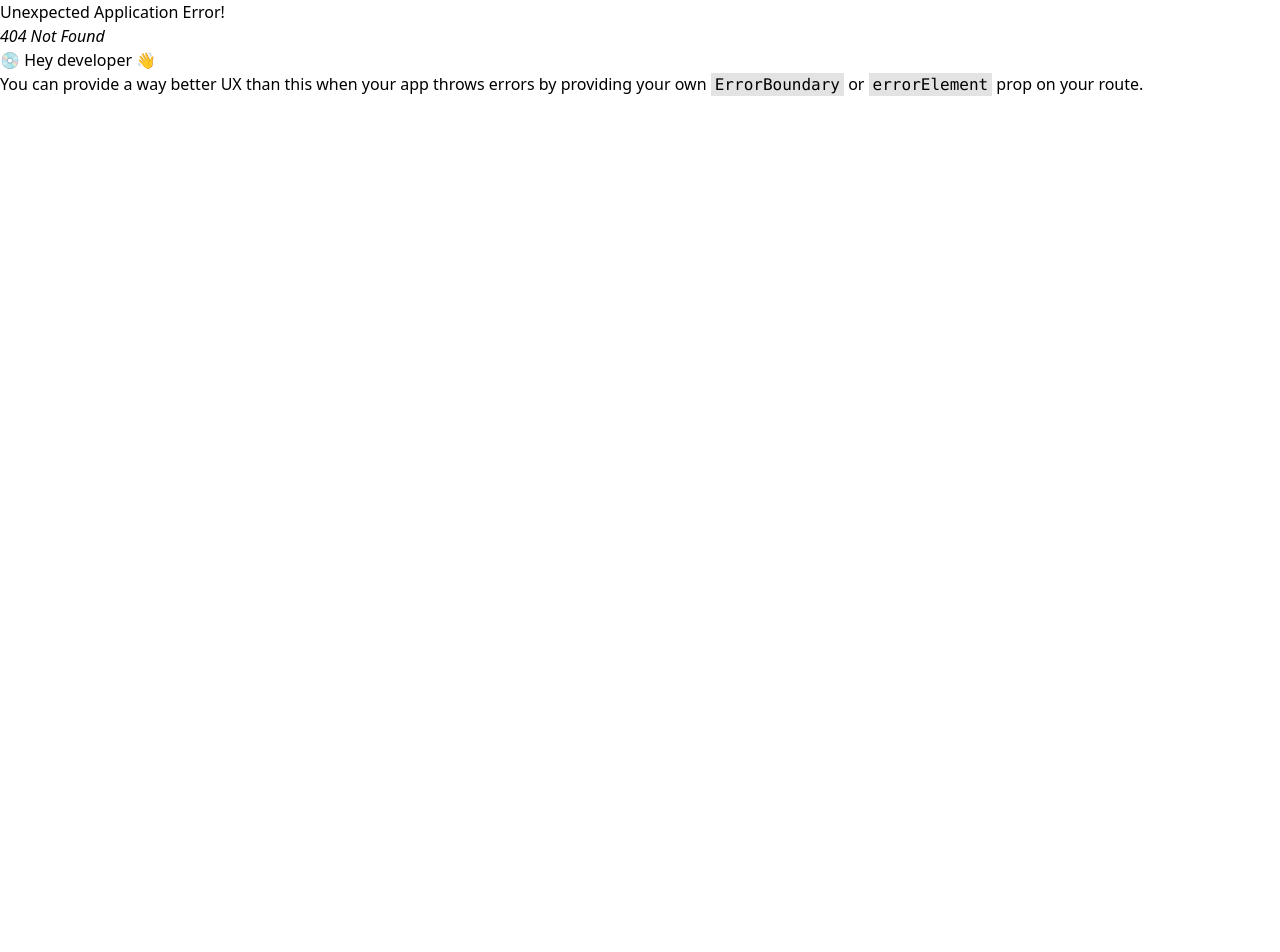
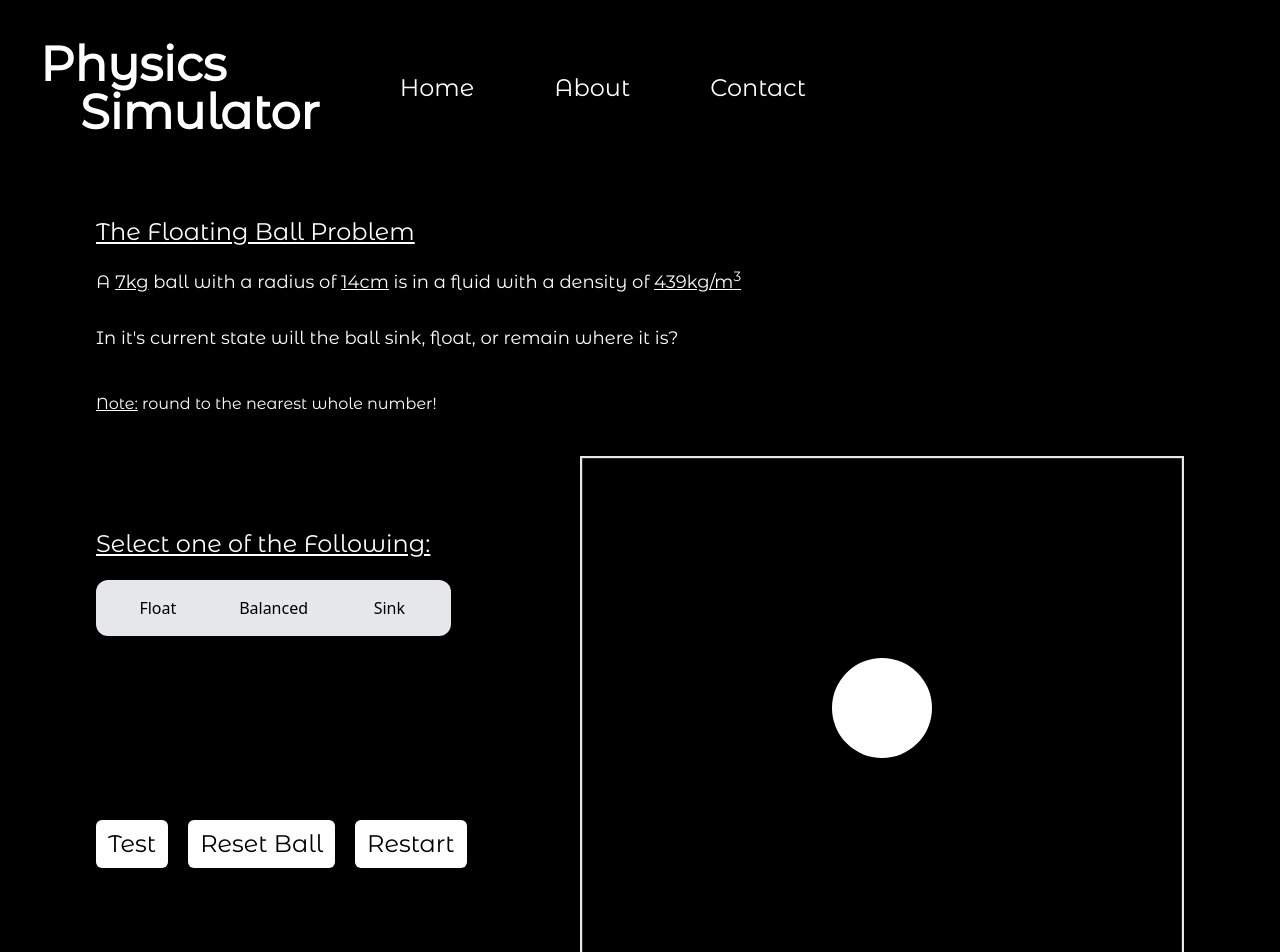
Before and after one commit to Marois2000/Physics-Simulator, a React (Vite) app: page /Physics-Simulator/floatingball in a window 1280 px wide. Before the commit this address had no page. Shown: the top 952 px of the page. Before the commit the page ends 800 px from the top, so only its background shows below. Built offline with nearby package versions, Linux system fonts and the light colour scheme.

Commit message:
test refresh

```diff
--- a/src/components/navbar.jsx
+++ b/src/components/navbar.jsx
@@ -11,7 +11,7 @@ export const Navbar = () => {
             </div>
 
             <Link className="text-white text-2xl font-montserrat" to={"/Physics-Simulator/"}>Home</Link>
-            <Link className="text-white text-2xl font-montserrat" to={"/about"}>About</Link>
+            <Link className="text-white text-2xl font-montserrat" to={"/Physics-Simulator/about"}>About</Link>
             <Link className="text-white text-2xl font-montserrat" to={""}>Contact</Link>
 
 
--- a/src/main.jsx
+++ b/src/main.jsx
@@ -13,15 +13,15 @@ const router = createBrowserRouter([{
     errorElement: <div><h1>No page found</h1></div>
   },
   {
-    path: "/about",
+    path: "/Physics-Simulator/about",
     element: <About />
   },
   {
-    path: "/seesaw",
+    path: "/Physics-Simulator/seesaw",
     element: <SeeSaw />
   },
   {
-    path: "/floatingball",
+    path: "/Physics-Simulator/floatingball",
     element: <FloatingBall />
   }
 ]);
--- a/src/routes/floatingball.jsx
+++ b/src/routes/floatingball.jsx
@@ -4,10 +4,12 @@ import React from 'react'
 import { Navbar } from '../components/navbar'
 import { ToastContainer, toast } from 'react-toastify';
 import 'react-toastify/dist/ReactToastify.css';
+import { useNavigate } from 'react-router-dom';
 
 export const FloatingBall = () => {
     const scene = useRef();
     const engine = useRef(Engine.create());
+    const navigate = useNavigate();
 
     const [radius, setRadius] = useState();
     const [fluidD, setFluidD] = useState();
@@ -256,7 +258,7 @@ export const FloatingBall = () => {
                     <div className='w-full py-5 flex justify-start gap-5'>
                         <button onClick={() => floatBall()} className='text-black text-2xl bg-white py-2 px-3 rounded-md font-montserrat hover:bg-green-500 hover:text-white duration-300'>Test</button>
                         <button onClick={() => resetWorld()} className='text-black text-2xl bg-white py-2 px-3 rounded-md font-montserrat hover:bg-blue-600 hover:text-white duration-300'>Reset Ball</button>
-                        <button onClick={() => location.reload()} className='text-black text-2xl bg-white py-2 px-3 rounded-md font-montserrat hover:bg-red-600 hover:text-white duration-300'>Restart</button>
+                        <button onClick={() => navigate(0)} className='text-black text-2xl bg-white py-2 px-3 rounded-md font-montserrat hover:bg-red-600 hover:text-white duration-300'>Restart</button>
                     </div>
                 </div>
 
--- a/src/routes/root.jsx
+++ b/src/routes/root.jsx
@@ -26,8 +26,8 @@ export const Root = () => {
             <div className="w-[70%] flex flex-col justify-center items-center  py-20">
                 <h2 className="text-white font-montserrat text-4xl font-bold pb-10"><u>Try A Problem</u></h2>
                 <div className="flex w-full gap-10 flex-wrap justify-center items-center">
-                    <ProblemCard link="/seesaw" title="See Saw" desc="Can you figure out how the boxes will balance?"/>
-                    <ProblemCard link="/floatingball" title="Ball Float" desc="Is the ball going to sink, float, or stay perfectly balanced?"/>
+                    <ProblemCard link="/Physics-Simulator/seesaw" title="See Saw" desc="Can you figure out how the boxes will balance?"/>
+                    <ProblemCard link="/Physics-Simulator/floatingball" title="Ball Float" desc="Is the ball going to sink, float, or stay perfectly balanced?"/>
                 </div>
             </div>
 
```
